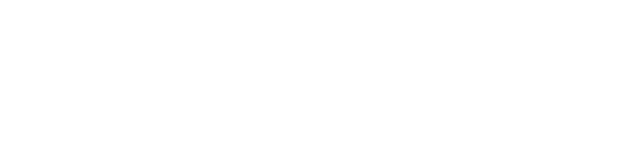
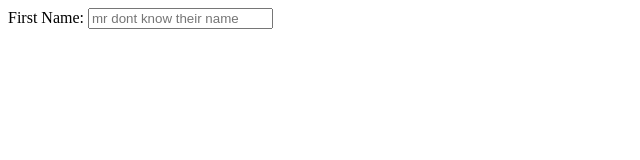
Before and after one commit to Ohwaaan/formy, a plain HTML site: page index.html in a window 1280 px wide. Shown: the whole page, without its empty margins (0-640 px from the left). Drawn offline with Linux system fonts and the light colour scheme.

Commit message:
added labels and inputs

```diff
--- a/index.html
+++ b/index.html
@@ -1 +1,4 @@
-<form action="example.com/path" method = 'post'></form>
+<form action="example.com/path" method = 'post'>
+    <label for="first_name">First Name:</label>
+    <input type="text" id = 'first_name' name = 'first_name' placeholder="mr dont know their name">
+</form>
```
